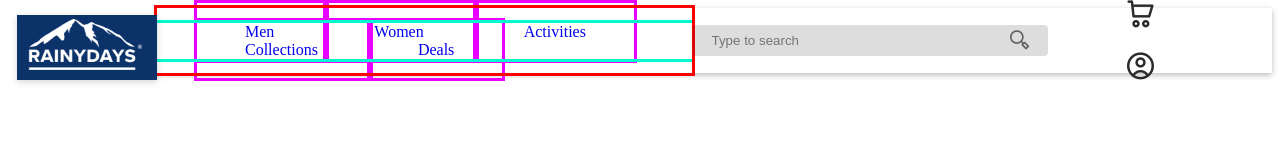
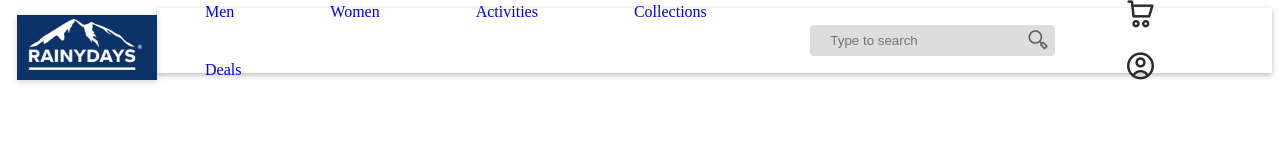
Before and after one commit to eliashenriksen/Elias_Henriksen_Noroff_Repo1, a plain HTML site: page index.html in a window 1280 px wide. Shown: the top 160 px of the page. Drawn offline with Linux system fonts and the light colour scheme.

Commit message:
Update styles.css

```diff
--- a/styles.css
+++ b/styles.css
@@ -24,24 +24,29 @@
   align-items: center;
 }
 
+/* Problem is that the nav only has 1 flex item */
 nav {
   display: flex;
-  align-items:center;
+  align-items: center;
+  justify-content: flex-start;
   height: 65px;
-  outline: solid red;
-  flex: 6;
+  /*outline: solid red;*/
+  flex: 8;
 }
 
 nav ul {
-  outline: solid rgb(4, 248, 207);
+  /*outline: solid rgb(4, 248, 207);*/
   flex: 1;
+  margin: 0px;
+  padding: 0px;
 }
 
 nav li {
-  display: inline;
+  display: inline-block;
+  float: left;
   padding: 20px 48px 20px 48px;
   cursor: pointer;
-  outline: solid rgb(234, 0, 255);
+  /*outline: solid rgb(234, 0, 255);*/
 }
 
 nav li:hover {
@@ -77,7 +82,7 @@
   background: rgba(43, 43, 43, 0.16);
   /*outline: solid rgb(0, 255, 0); */
   position: relative;
-  flex: 4;
+  flex: 3;
 }
 
 .searchbox-input {
@@ -110,3 +115,5 @@
   height: auto;
   /*outline: solid red;*/
 }
+
+@media
```
